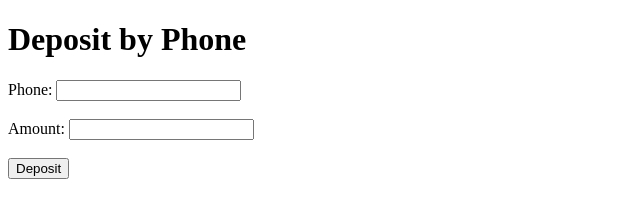
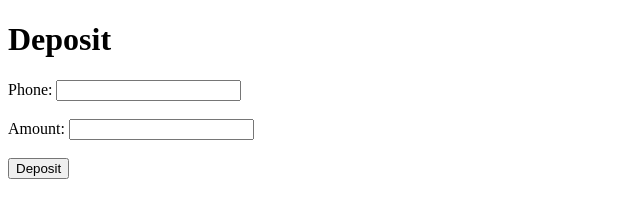
Before and after one commit to MohammadhosinAzadi/ApplicationBank, a website: page public/deposit.html in a window 1280 px wide. Shown: the whole page, without its empty margins (0-640 px from the left). Drawn offline with Linux system fonts and the light colour scheme.

Commit message:
web server

```diff
--- a/public/deposit.html
+++ b/public/deposit.html
@@ -6,7 +6,7 @@
   <title>Deposit</title>
 </head>
 <body>
-  <h1>Deposit by Phone</h1>
+  <h1>Deposit</h1>
 
   <form id="deposit-form">
     <label>
```
Also changed, not shown: 2 other files.
